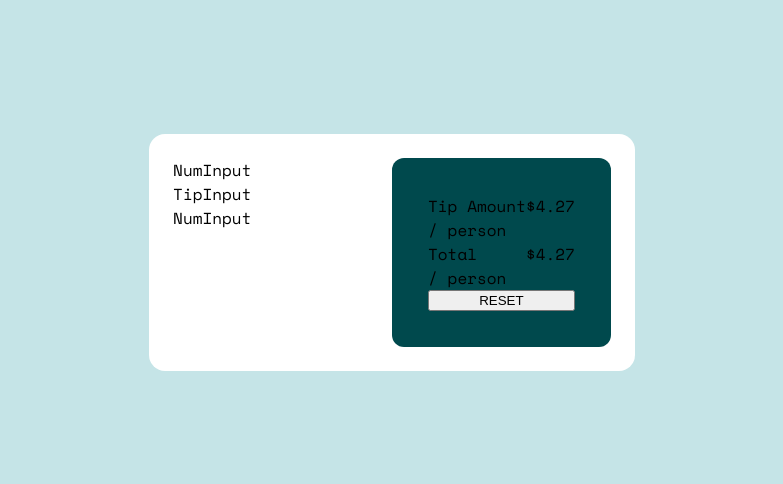
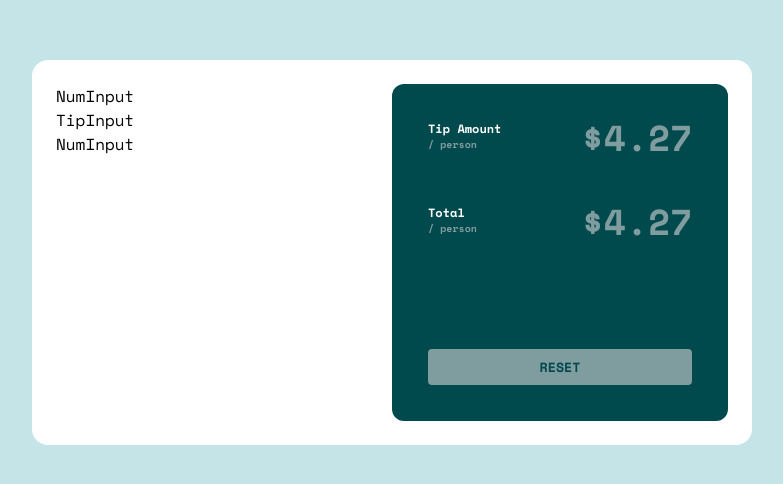
Before and after one commit to Emvil-git/fe-mentor__tip-calculator, a React (Create React App) app: page / in a window 1280 px wide. Shown: the part 148-632 px from the top of the page, without its empty margins (248-1031 px from the left). Built offline with nearby package versions, Linux system fonts and the light colour scheme.

Commit message:
feat(display): add styling

```diff
--- a/src/App.scss
+++ b/src/App.scss
@@ -14,6 +14,8 @@
 
 .cont{
   width: max-content;
+  width: 720px;
+  height:385px;
   padding: 24px;
   background-color: $white;
   border-radius: 16px;
--- a/src/components/display/Display.jsx
+++ b/src/components/display/Display.jsx
@@ -1,6 +1,7 @@
 const Display = () => {
     return(
         <div className="display">
+            <section>
                 <section className="display__wrap">
                     <section className="display__labels">
                         <label className="display__label-amt">Tip Amount</label>
@@ -15,7 +16,8 @@ const Display = () => {
                     </section>
                     <label className="display__value">$4.27</label>
                 </section>
-            <button>RESET</button>
+            </section>
+            <button className="display__reset">RESET</button>
         </div>
     )
 }
--- a/src/components/display/Display.scss
+++ b/src/components/display/Display.scss
@@ -11,10 +11,45 @@
         display: flex;
         width: 100%;
         justify-content: space-between;
+
+        color: $gr-cyan;
+        font-weight: 700;
+
+        margin-bottom: 48px;
     }
 
     &__labels{
         display: flex;
         flex-direction: column;
     }
+
+    &__label{
+        &-amt{
+            color: $white;
+            font-size: 12px;
+        }
+
+        &-person{
+            font-size: 10px;
+        }
+    }
+
+    &__value{
+        font-size: 36px;
+        line-height: 36px;
+    }
+
+    &__reset{
+        background-color: $gr-cyan;
+        font-family: 'Space Mono', monospace;
+        font-weight: 700;
+        outline: none;
+        border: none;
+
+        padding: 8px;
+
+        color: $cyan-vd;
+
+        border-radius: 4px;
+    }
 }
```
Lines whose indentation alone changed are shown as unchanged.
